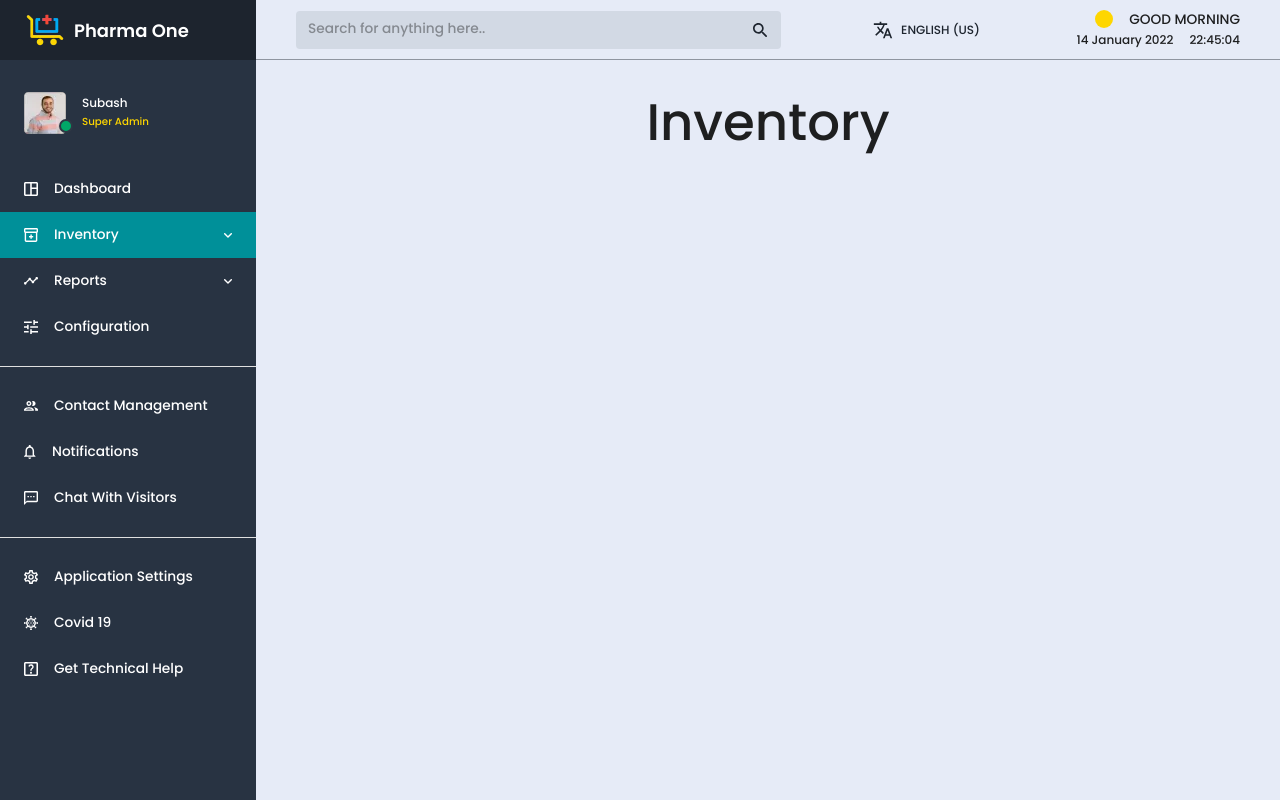
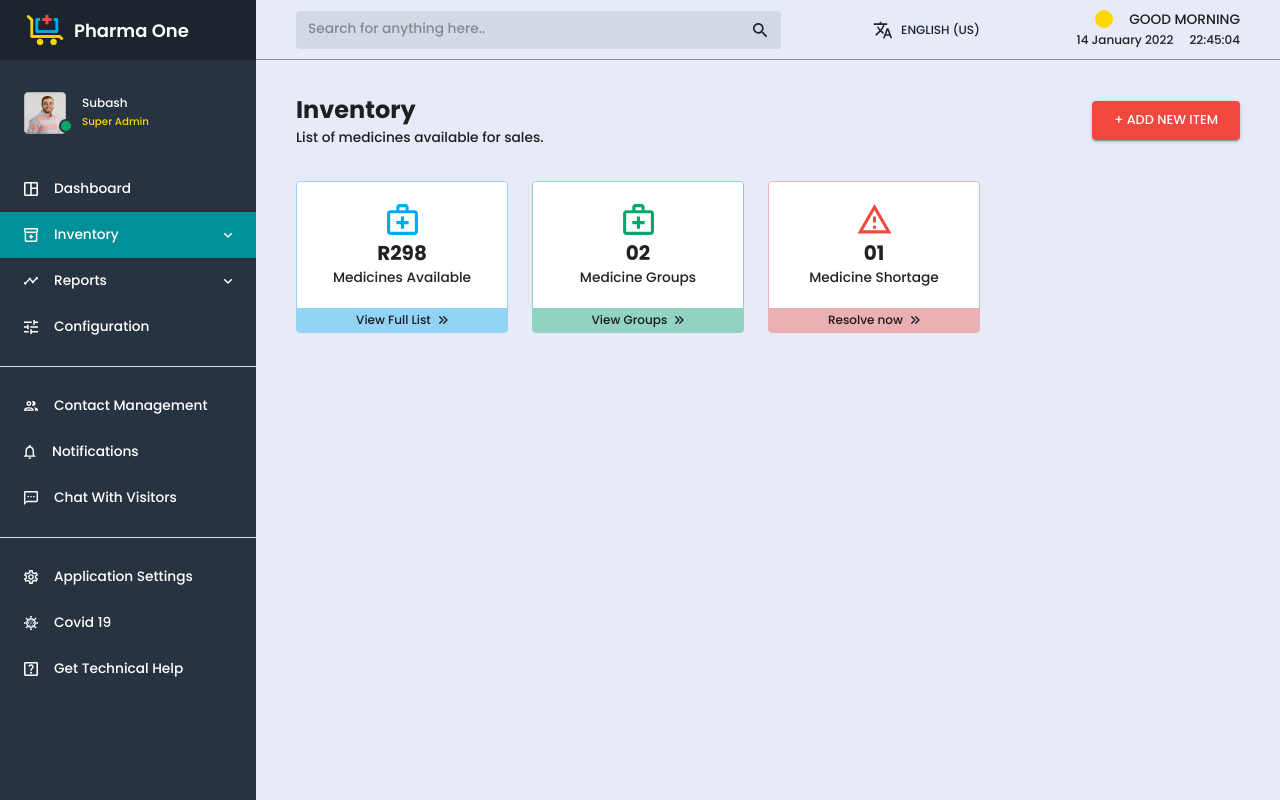
Before and after one commit to stonesilver/MONDY, a React (Vite) app: page /inventory in a window 1280 px wide. Built offline with nearby package versions, Linux system fonts and the light colour scheme; some icons are missing.

Commit message:
inventory UI done

```diff
--- a/src/Pages/Homepage/Homepage.jsx
+++ b/src/Pages/Homepage/Homepage.jsx
@@ -1,6 +1,6 @@
 import Stats from './Stats';
 import StatsGrid from './StatsGrid';
-import TitleBar from './TitleBar';
+import TitleBar from './TitleBar.Homepage';
 
 const Homepage = () => {
   return (
--- a/src/Pages/Homepage/StatItem.jsx
+++ b/src/Pages/Homepage/StatItem.jsx
@@ -8,7 +8,7 @@ const StatItem = ({ icon, bold, body, caption, color }) => (
       display: 'flex',
       flexDirection: 'column',
       flex: '1',
-      height: '152px',
+      height: 152,
       border: `1px solid ${color}`,
       borderRadius: '4px',
       overflow: 'hidden',
--- a/src/Pages/Homepage/Stats.jsx
+++ b/src/Pages/Homepage/Stats.jsx
@@ -21,7 +21,7 @@ const stats = [
     color: '#FED6005d',
   },
   {
-    icon: <MedicalIcon />,
+    icon: <MedicalIcon style={{ fill: '#03A9F5' }} />,
     bold: '298',
     body: 'Medicines Available',
     caption: 'Visit Inventory',
--- a/src/Pages/Inventory/Inventory.jsx
+++ b/src/Pages/Inventory/Inventory.jsx
@@ -1,13 +1,12 @@
-import Typography from '@mui/material/Typography';
-import Box from '@mui/material/Box';
+import InventoryList from './InventoryList';
+import TitleBar from './TitleBar.Inventory';
 
 const Inventory = () => {
   return (
-    <Box>
-      <Typography as='h2' variant='h2' sx={{ textAlign: 'center' }}>
-        Inventory
-      </Typography>
-    </Box>
+    <>
+      <TitleBar />
+      <InventoryList />
+    </>
   );
 };
 
--- /dev/null
+++ b/src/Pages/Inventory/InventoryList.jsx
@@ -0,0 +1,53 @@
+import Typography from '@mui/material/Typography';
+import Box from '@mui/material/Box';
+import { ReactComponent as MedicalIcon } from '../../assets/svg/medical.svg';
+import { ReactComponent as WarningIcon } from '../../assets/svg/warning.svg';
+import StatItem from '../Homepage/StatItem';
+
+const inventory = [
+  {
+    icon: <MedicalIcon style={{ fill: '#03A9F5' }} />,
+    bold: 'R298',
+    body: 'Medicines Available',
+    caption: 'View Full List',
+    color: '#03A9F55d',
+  },
+  {
+    icon: <MedicalIcon style={{ fill: '#01A768' }} />,
+    bold: '02',
+    body: 'Medicine Groups',
+    caption: 'View Groups',
+    color: '#01A7685d',
+  },
+  {
+    icon: <WarningIcon />,
+    bold: '01',
+    body: 'Medicine Shortage',
+    caption: 'Resolve now',
+    color: '#F0483E5d',
+  },
+];
+
+const InventoryList = () => {
+  return (
+    <Box sx={{ display: 'flex', flexWrap: 'wrap', gap: 3, mt: 4, px: 5 }}>
+      {inventory.map(({ icon, bold, body, caption, color }) => (
+        <Box
+          key={body}
+          sx={{ width: 'calc(25% - 24px)'}}
+        >
+          <StatItem
+            key={bold}
+            icon={icon}
+            bold={bold}
+            body={body}
+            caption={caption}
+            color={color}
+          />
+        </Box>
+      ))}
+    </Box>
+  );
+};
+
+export default InventoryList;
--- /dev/null
+++ b/src/Pages/Inventory/TitleBar.Inventory.jsx
@@ -0,0 +1,31 @@
+import Typography from '@mui/material/Typography';
+import Box from '@mui/material/Box';
+import Stack from '@mui/material/Stack';
+import Button from '@mui/material/Button';
+
+const TitleBar = () => {
+  return (
+    <Stack
+      direction='row'
+      justifyContent='space-between'
+      alignItems='center'
+      px={5}
+    >
+      <Box>
+        <Typography sx={{ fontSize: '1.5rem', fontWeight: 700 }}>
+          Inventory
+        </Typography>
+        <Typography>List of medicines available for sales.</Typography>
+      </Box>
+      <Button
+        variant='contained'
+        size='large'
+        sx={{ bgcolor: 'red.main', color: 'white.main' }}
+      >
+        + Add New Item
+      </Button>
+    </Stack>
+  );
+};
+
+export default TitleBar;
```
Also changed, not shown: src/Pages/Homepage/TitleBar.Homepage.jsx (renamed from src/Pages/Homepage/TitleBar.jsx), src/assets/svg/medical.svg.
